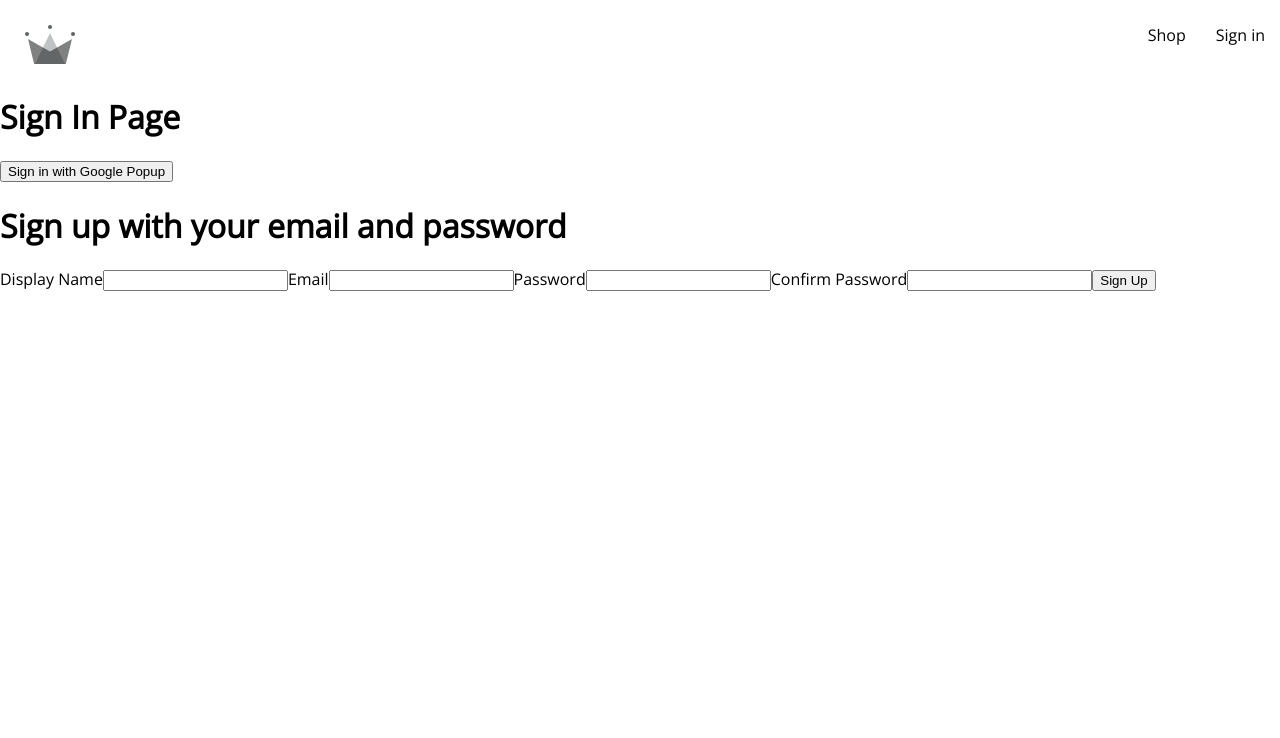
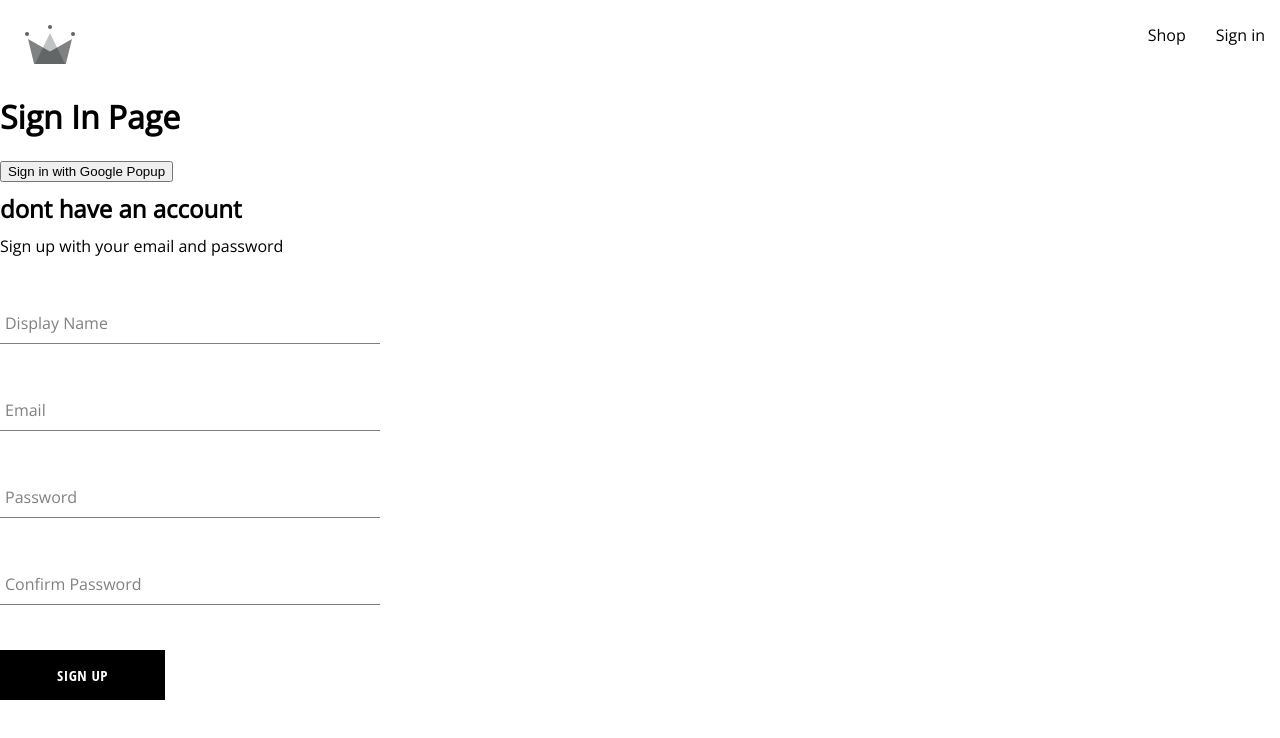
Before and after one commit to Herman-Adu/crwn-clothing-v2, a React (Create React App) app: page /sign-in in a window 1280 px wide. Shown: the top 738 px of the page. Built offline with nearby package versions, Linux system fonts and the light colour scheme.

Commit message:
added button component and styles, added form input component and styles, refactored sign-up form to use new components

```diff
--- /dev/null
+++ b/src/components/button/button.component.jsx
@@ -0,0 +1,19 @@
+import "./button.styles.scss";
+
+const BUTTON_TYPE_CLASSES = {
+  google: "google-sign-in",
+  inverted: "inverted",
+};
+
+const Button = ({ children, buttonType, ...otherProps }) => {
+  return (
+    <button
+      className={`button-container ${BUTTON_TYPE_CLASSES[buttonType]}`}
+      {...otherProps}
+    >
+      {children}
+    </button>
+  );
+};
+
+export default Button;
--- /dev/null
+++ b/src/components/button/button.styles.scss
@@ -0,0 +1,46 @@
+.button-container {
+  min-width: 165px;
+  width: auto;
+  height: 50px;
+  letter-spacing: 0.5px;
+  line-height: 50px;
+  padding: 0 35px 0 35px;
+  font-size: 15px;
+  background-color: black;
+  color: white;
+  text-transform: uppercase;
+  font-family: 'Open Sans Condensed';
+  font-weight: bolder;
+  border: none;
+  cursor: pointer;
+  display: flex;
+  justify-content: center;
+
+  &:hover {
+    background-color: white;
+    color: black;
+    border: 1px solid black;
+  }
+
+  &.google-sign-in {
+    background-color: #4285f4;
+    color: white;
+
+    &:hover {
+      background-color: #357ae8;
+      border: none;
+    }
+  }
+
+  &.inverted {
+    background-color: white;
+    color: black;
+    border: 1px solid black;
+
+    &:hover {
+      background-color: black;
+      color: white;
+      border: none;
+    }
+  }
+}
--- /dev/null
+++ b/src/components/form-input/form-input.component.jsx
@@ -0,0 +1,20 @@
+import "./form-input.styles.scss";
+
+const FormInput = ({ label, inputOptions }) => {
+  return (
+    <div className="group">
+      <input className="form-input" {...inputOptions} />
+      {label && (
+        <label
+          className={`${
+            inputOptions.value.length ? "shrink" : ""
+          } form-input-label`}
+        >
+          {label}
+        </label>
+      )}
+    </div>
+  );
+};
+
+export default FormInput;
--- /dev/null
+++ b/src/components/form-input/form-input.styles.scss
@@ -0,0 +1,54 @@
+$sub-color: grey;
+$main-color: black;
+
+@mixin shrinkLabel {
+  top: -14px;
+  font-size: 12px;
+  color: $main-color;
+}
+
+.group {
+  position: relative;
+  margin: 45px 0;
+
+  .form-input {
+    background: none;
+    background-color: white;
+    color: $sub-color;
+    font-size: 18px;
+    padding: 10px 10px 10px 5px;
+    display: block;
+    width: 100%;
+    border: none;
+    border-radius: 0;
+    border-bottom: 1px solid $sub-color;
+    margin: 25px 0;
+
+    &:focus {
+      outline: none;
+    }
+
+    &:focus ~ .form-input-label {
+      @include shrinkLabel();
+    }
+  }
+
+  input[type='password'] {
+    letter-spacing: 0.3em;
+  }
+
+  .form-input-label {
+    color: $sub-color;
+    font-size: 16px;
+    font-weight: normal;
+    position: absolute;
+    pointer-events: none;
+    left: 5px;
+    top: 10px;
+    transition: 300ms ease all;
+
+    &.shrink {
+      @include shrinkLabel();
+    }
+  }
+}
--- a/src/components/sign-up-form/sign-up-form.component.jsx
+++ b/src/components/sign-up-form/sign-up-form.component.jsx
@@ -1,8 +1,13 @@
 import React, { useState } from "react";
+import FormInput from "../form-input/form-input.component";
+import Button from "../button/button.component";
+
 import {
   createAuthUserWithEmailAndPassword,
   createUserDocumentFromAuth,
 } from "../../utils/firebase/firebase.utils";
+
+import "./sign-up-form.styles.scss";
 
 const defaultFormFields = {
   displayName: "",
@@ -56,48 +61,53 @@
   };
 
   return (
-    <div>
-      <h1>Sign up with your email and password</h1>
+    <div className="sign-up-container">
+      <h2>dont have an account</h2>
+      <span>Sign up with your email and password</span>
       <form onSubmit={handleSubmit}>
-        <label>Display Name</label>
-        <input
-          type="text"
-          required
-          onChange={handleChange}
-          name="displayName"
-          value={displayName}
+        <FormInput
+          label="Display Name"
+          inputOptions={{
+            type: "text",
+            required: true,
+            onChange: handleChange,
+            name: "displayName",
+            value: displayName,
+          }}
         />
-
-        <label>Email</label>
-        <input
-          type="email"
-          required
-          onChange={handleChange}
-          name="email"
-          value={email}
+        <FormInput
+          label="Email"
+          inputOptions={{
+            type: "email",
+            required: true,
+            onChange: handleChange,
+            name: "email",
+            value: email,
+          }}
         />
-
-        <label>Password</label>
-        <input
-          type="password"
-          required
-          onChange={handleChange}
-          name="password"
-          value={password}
-          autoComplete="on"
+        <FormInput
+          label="Password"
+          inputOptions={{
+            type: "password",
+            required: true,
+            onChange: handleChange,
+            name: "password",
+            value: password,
+            autoComplete: "on",
+          }}
         />
-
-        <label>Confirm Password</label>
-        <input
-          type="password"
-          required
-          onChange={handleChange}
-          name="confirmPassword"
-          value={confirmPassword}
-          autoComplete="on"
+        <FormInput
+          label="Confirm Password"
+          inputOptions={{
+            type: "password",
+            required: true,
+            onChange: { handleChange },
+            name: "confirmPassword",
+            value: confirmPassword,
+            autoComplete: "on",
+          }}
         />
-
-        <button type="submit">Sign Up</button>
+        <Button type="submit">Sign Up</Button>
       </form>
     </div>
   );
--- a/src/components/sign-up-form/sign-up-form.styles.scss
+++ b/src/components/sign-up-form/sign-up-form.styles.scss
@@ -0,0 +1,9 @@
+.sign-up-container {
+  display: flex;
+  flex-direction: column;
+  width: 380px;
+
+  h2 {
+    margin: 10px 0;
+  }
+}
```
